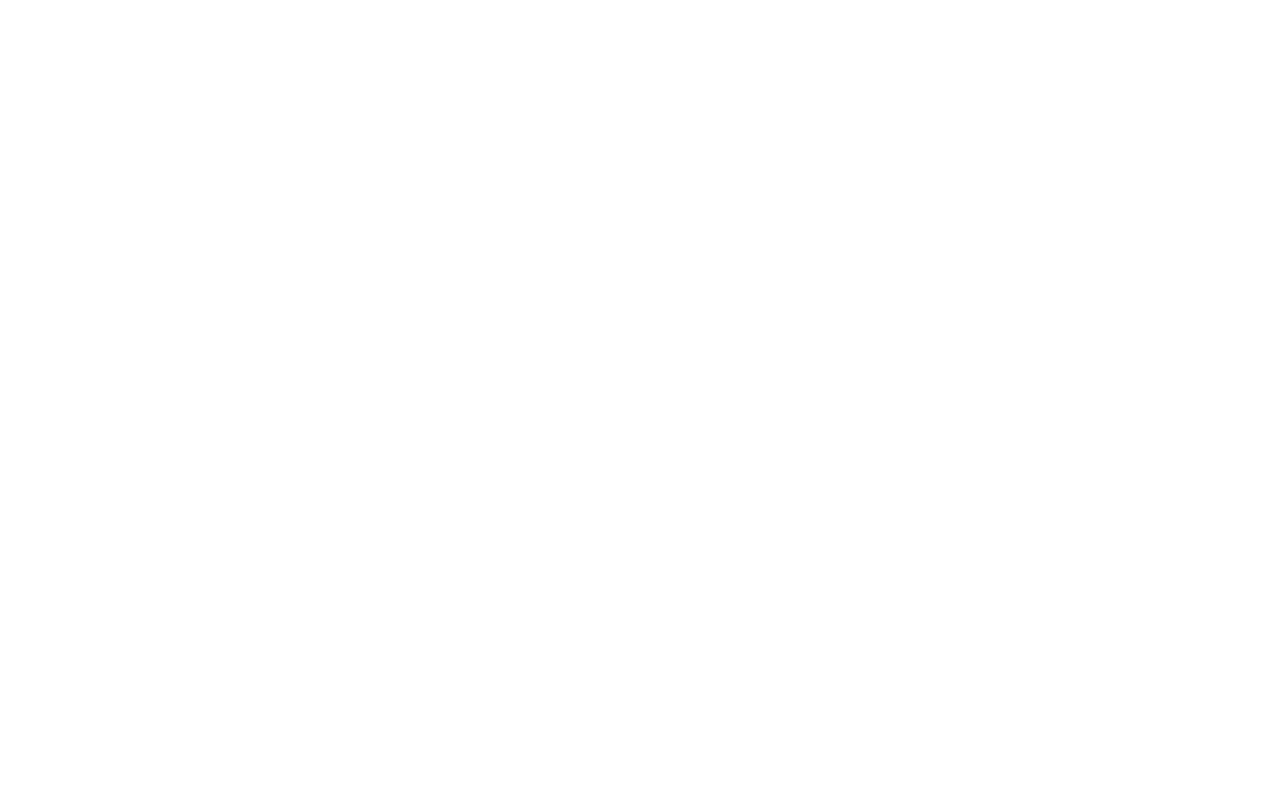
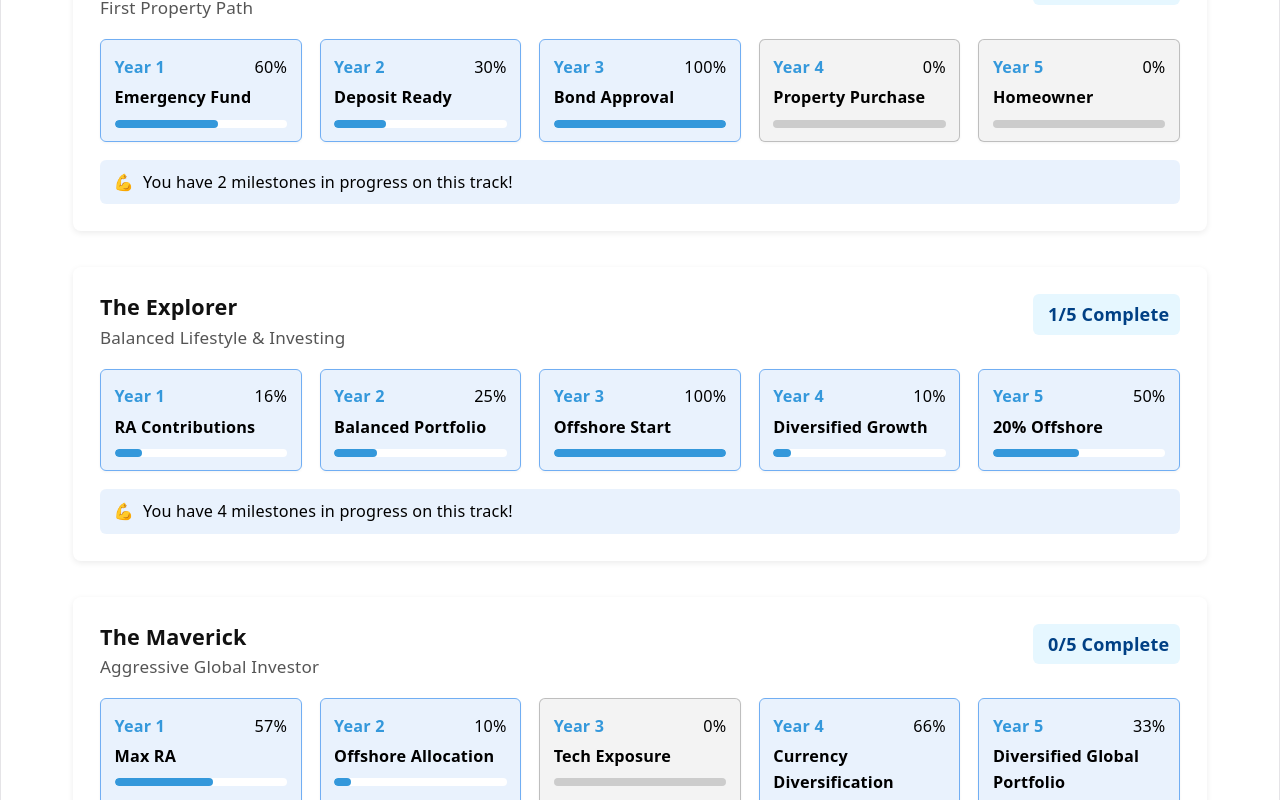
Before and after one commit to AmberCooper23/IMAssignment2, a React (Vite) app in the folder absa-frontend/: page /progressMap in a window 1280 px wide. Shown: the part 1060-1860 px from the top of the page. Before the commit the page ends 999 px from the top, so only its background shows below. Built offline with nearby package versions, Linux system fonts and the light colour scheme.

Commit message:
milestones foundation and styling

```diff
--- /dev/null
+++ b/absa-frontend/src/components/StrategyMilestones/StrategyMilestones.css
@@ -0,0 +1,139 @@
+.strategyTrackWrapper {
+  padding: 2rem;
+}
+
+.strategyTrackTitle {
+  font-size: 1.6rem;
+  margin-bottom: 1.5rem;
+  color: #222;
+}
+
+.trackCard {
+  border-radius: 8px;
+  padding: 1.5rem;
+  margin-bottom: 2rem;
+  background-color: #fff;
+  box-shadow: 0 2px 6px rgba(0,0,0,0.08);
+}
+
+.trackHeader {
+  display: flex;
+  justify-content: space-between;
+  align-items: flex-start;
+  margin-bottom: 1rem;
+}
+
+.trackHeaderLeft {
+  flex: 1;
+}
+
+.trackName {
+  font-size: 1.2rem;
+  margin: 0;
+  color: #111;
+  text-align: left;
+}
+
+.trackDescription {
+  font-size: 0.95rem;
+  color: #555;
+  margin: 0.25rem 0 0;
+  text-align: left;
+}
+
+.completionTopRight {
+  display: flex;
+  align-items: center;
+  background-color: #e6f7ff;
+  border-radius: 6px;
+  padding: 0.4rem 0.6rem;
+  font-weight: bold;
+  color: #004085;
+}
+
+.completionText {
+  margin-left: 0.25rem;
+}
+
+.milestoneRow {
+  display: flex;
+  justify-content: space-between;
+  gap: 1rem;
+  margin: 1rem 0;
+}
+
+.milestoneCard {
+  flex: 1;
+  min-width: 160px;
+  border: 1px solid #6161615d;
+  border-radius: 6px;
+  padding: 0.75rem;
+  box-shadow: 0 1px 3px rgba(0,0,0,0.05);
+  background-color: #c3c3c333;
+}
+
+.milestoneCard.hasProgress {
+  background-color: #71adf328;
+  border: 1px solid #71aef3;
+}
+
+.milestoneTop {
+  display: flex;
+  justify-content: space-between;
+  font-size: 0.9rem;
+  margin-bottom: 0.25rem;
+}
+
+.milestoneYear {
+  font-weight: bold;
+  color: #3498db;
+}
+
+.milestonePercent {
+  color: black;
+}
+
+.milestoneTitle {
+  font-size: 0.9rem;
+  color: black;
+  margin-bottom: 0.5rem;
+  font-weight: bold;
+  text-align: left;
+}
+
+.progressBar {
+  width: 100%;
+  height: 8px;
+  background-color: #ffffff;
+  border-radius: 4px;
+  overflow: hidden;
+}
+
+.progressBar.noProgress {
+  background-color: #ccc;
+}
+
+.progressFill {
+  height: 100%;
+  border-radius: 4px;
+  transition: width 0.3s ease;
+  background-color: #3498db;
+}
+
+.trackFooter {
+  margin-top: 1rem;
+}
+
+.statusBanner {
+  display: flex;
+  align-items: center;
+  border-radius: 6px;
+  padding: 0.5rem 0.75rem;
+  font-size: 0.9rem;
+  background-color: #71adf328;
+  color: black;
+}
+
+.statusEmoji {
+  margin-right: 0.5rem;
+}
--- /dev/null
+++ b/absa-frontend/src/components/StrategyMilestones/StrategyMilestones.jsx
@@ -0,0 +1,65 @@
+import React, { useContext } from "react";
+import StrategyTrackContext from "../../context/StrategyTrackContext";
+import "./StrategyMilestones.css";
+
+function StrategyTrackMilestones() {
+  const { tracks } = useContext(StrategyTrackContext);
+
+  return (
+    <section className="strategyTrackWrapper">
+      <h2 className="strategyTrackTitle">Strategy Track Milestones</h2>
+      {tracks.map(track => {
+        const completed = track.milestones.filter(m => m.progress >= 100).length;
+        const inProgress = track.milestones.filter(m => m.progress > 0 && m.progress < 100).length;
+
+        return (
+          <article key={track.id} className="trackCard">
+            <header className="trackHeader">
+              <div className="trackHeaderLeft">
+                <h3 className="trackName">{track.name}</h3>
+                <p className="trackDescription">{track.description}</p>
+              </div>
+              <div className="completionTopRight">
+                <span className="completionText">
+                  {completed}/{track.milestones.length} Complete
+                </span>
+              </div>
+            </header>
+
+            <div className="milestoneRow">
+              {track.milestones.map((m, idx) => (
+                <div
+                  key={idx}
+                  className={`milestoneCard ${m.progress > 0 ? "hasProgress" : ""}`}
+                >
+                  <div className="milestoneTop">
+                    <span className="milestoneYear">Year {m.year}</span>
+                    <span className="milestonePercent">{Math.round(m.progress)}%</span>
+                  </div>
+                  <p className="milestoneTitle">{m.title}</p>
+                  <div className={`progressBar ${m.progress === 0 ? "noProgress" : ""}`}>
+                    <div
+                      className="progressFill"
+                      style={{ width: `${Math.round(m.progress)}%` }}
+                    ></div>
+                  </div>
+                </div>
+              ))}
+            </div>
+
+            <footer className="trackFooter">
+              <div className="statusBanner">
+                <span className="statusEmoji">💪</span>
+                <span className="statusText">
+                  You have {inProgress} milestones in progress on this track!
+                </span>
+              </div>
+            </footer>
+          </article>
+        );
+      })}
+    </section>
+  );
+}
+
+export default StrategyTrackMilestones;
--- /dev/null
+++ b/absa-frontend/src/context/StrategyTrackContext.jsx
@@ -0,0 +1,126 @@
+import React, { createContext, useContext } from "react";
+import FinanceContext from "./FinanceContext";
+
+const StrategyTrackContext = createContext();
+
+function StrategyTrackProvider({ children }) {
+  const {
+    emergencyFund,
+    ra,
+    income,
+    offshorePercent,
+    investments,
+    homeLoan,
+    carLoan,
+    studentLoan,
+    totalDebt
+  } = useContext(FinanceContext);
+
+  const tracks = [
+    {
+      id: "builder",
+      name: "The Builder",
+      description: "First Property Path",
+      milestones: [
+        {
+          year: 1,
+          title: "Emergency Fund",
+          progress: Math.min((emergencyFund / 250000) * 100, 100)
+        },
+        {
+          year: 2,
+          title: "Deposit Ready",
+          progress: Math.min((emergencyFund / 500000) * 100, 100)
+        },
+        {
+          year: 3,
+          title: "Bond Approval",
+          progress: homeLoan < 1500000 ? 100 : 0
+        },
+        {
+          year: 4,
+          title: "Property Purchase",
+          progress: homeLoan < 1200000 ? 100 : 0
+        },
+        {
+          year: 5,
+          title: "Homeowner",
+          progress: homeLoan <= 0 ? 100 : 0
+        }
+      ]
+    },
+    {
+      id: "explorer",
+      name: "The Explorer",
+      description: "Balanced Lifestyle & Investing",
+      milestones: [
+        {
+          year: 1,
+          title: "RA Contributions",
+          progress: income > 0 ? Math.min((ra / income) * 100, 100) : 0
+        },
+        {
+          year: 2,
+          title: "Balanced Portfolio",
+          progress: investments > 0 ? Math.min((investments / 200000) * 100, 100) : 0
+        },
+        {
+          year: 3,
+          title: "Offshore Start",
+          progress: offshorePercent >= 5 ? 100 : offshorePercent * 20
+        },
+        {
+          year: 4,
+          title: "Diversified Growth",
+          progress: investments >= 500000 ? 100 : (investments / 500000) * 100
+        },
+        {
+          year: 5,
+          title: "20% Offshore",
+          progress: offshorePercent >= 20 ? 100 : offshorePercent * 5
+        }
+      ]
+    },
+    {
+      id: "maverick",
+      name: "The Maverick",
+      description: "Aggressive Global Investor",
+      milestones: [
+        {
+          year: 1,
+          title: "Max RA",
+          progress: income > 0 ? Math.min((ra / (income * 0.275)) * 100, 100) : 0
+        },
+        {
+          year: 2,
+          title: "Offshore Allocation",
+          progress: offshorePercent
+        },
+        {
+          year: 3,
+          title: "Tech Exposure",
+          progress: 0
+        },
+        {
+          year: 4,
+          title: "Currency Diversification",
+          progress: offshorePercent >= 15 ? 100 : offshorePercent * 6.6
+        },
+        {
+          year: 5,
+          title: "Diversified Global Portfolio",
+          progress: offshorePercent >= 30 ? 100 : offshorePercent * 3.3
+        }
+      ]
+    }
+  ];
+
+  return (
+    <StrategyTrackContext.Provider value={{ tracks }}>
+      {children}
+    </StrategyTrackContext.Provider>
+  );
+}
+
+export default StrategyTrackContext;
+export { StrategyTrackProvider };
--- a/absa-frontend/src/pages/ProgressMap/ProgressMap.jsx
+++ b/absa-frontend/src/pages/ProgressMap/ProgressMap.jsx
@@ -3,6 +3,7 @@
 import GoalsContext from "../../context/GoalsContext";
 import "./ProgressMap.css";
 import AchievementGallery from "../../components/AchievementGallery/AchievementGallery";
+import StrategyMilestones from "../../components/StrategyMilestones/StrategyMilestones";
 
 function ProgressMap() {
         const {emergencyFund, tfsa, investments, studentLoan, carLoan, homeLoan, personalLoan} = useContext(FinanceContext);
@@ -71,6 +72,9 @@
         <section className="achievements">
           <AchievementGallery/>
         </section>
+        <section className="milestones">
+          <StrategyMilestones/>
+        </section>
     </main>
     );
 }
```
Also changed, not shown: absa-frontend/src/App.jsx (+6 -2 lines).
